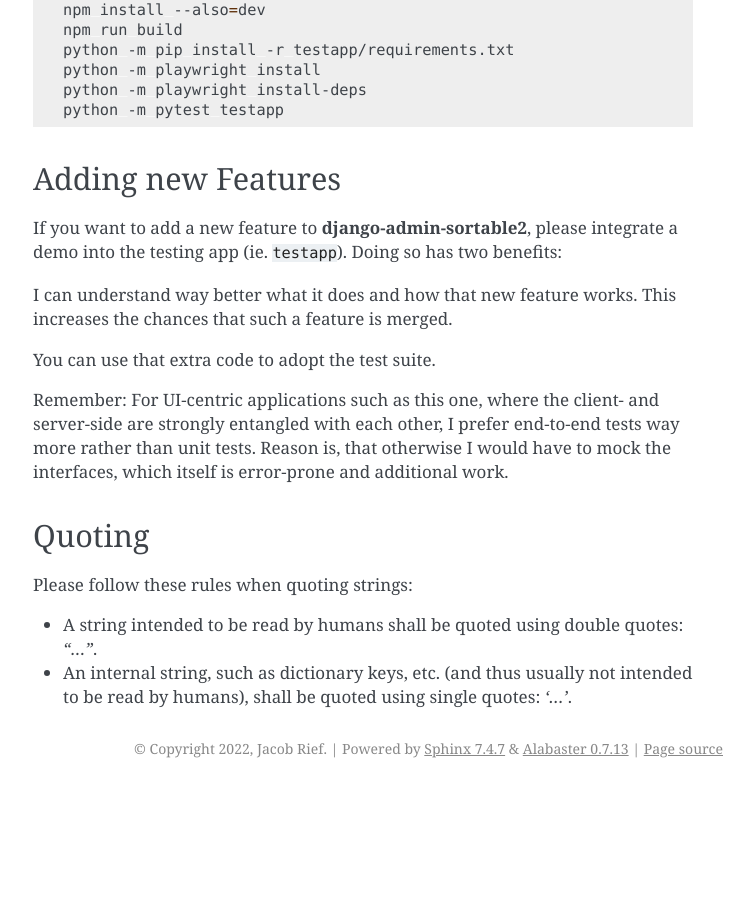
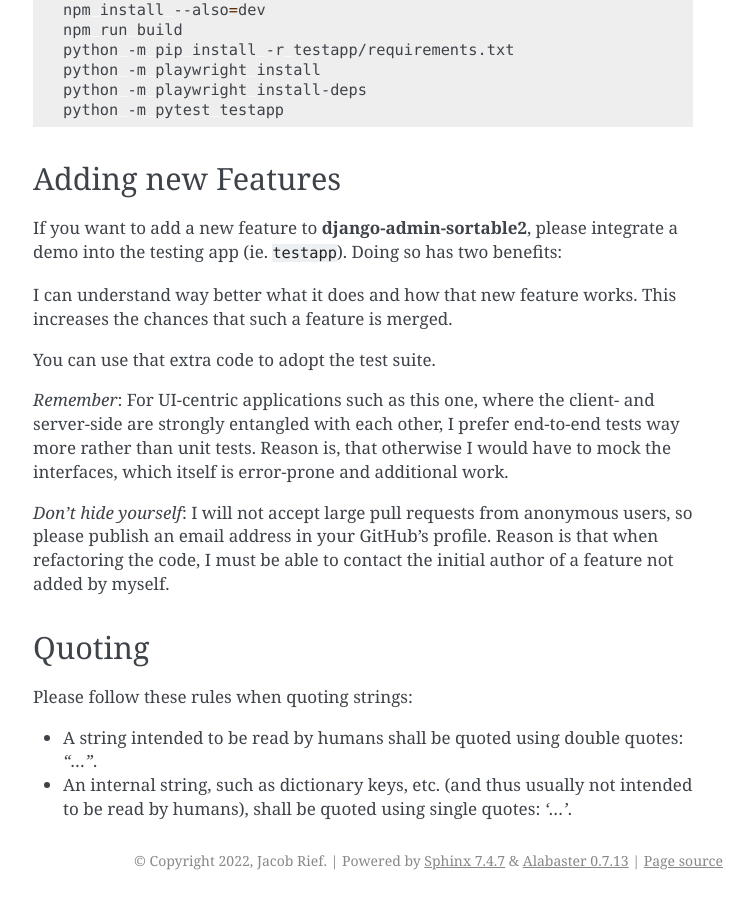
Before and after one commit to jrief/django-admin-sortable2, a Sphinx documentation site: the page built from docs/source/contributing.rst, in a window 1280 px wide and 900 px high, scrolled down 1469 px. Shown: the whole window, without its empty margins (387-1141 px from the left). Built offline with Sphinx 7.4.7, drawn with Linux system fonts in a browser that asks for light colours; before the commit the page ends 2257 px from its top, so only the background shows below that.

```diff
--- a/docs/source/contributing.rst
+++ b/docs/source/contributing.rst
@@ -98,10 +98,14 @@ that such a feature is merged.
 
 You can use that extra code to adopt the test suite.
 
-Remember: For UI-centric applications such as this one, where the client- and server-side are
+*Remember*: For UI-centric applications such as this one, where the client- and server-side are
 strongly entangled with each other, I prefer end-to-end tests way more rather than unit tests.
 Reason is, that otherwise I would have to mock the interfaces, which itself is error-prone and
 additional work.
+
+*Don't hide yourself*: I will not accept large pull requests from anonymous users, so please publish
+an email address in your GitHub's profile. Reason is that when refactoring the code, I must be
+able to contact the initial author of a feature not added by myself.
 
 
 Quoting
--- a/setup.py
+++ b/setup.py
@@ -45,7 +45,7 @@ setup(
     install_requires=[
         'Django>=4.0',
     ],
-    packages=find_packages(exclude=['testapp', 'docs']),
+    packages=find_packages(exclude=['client', 'testapp', 'docs']),
     include_package_data=True,
     zip_safe=False,
 )
```
Also changed, not shown: README.md (+23 -24 lines).
